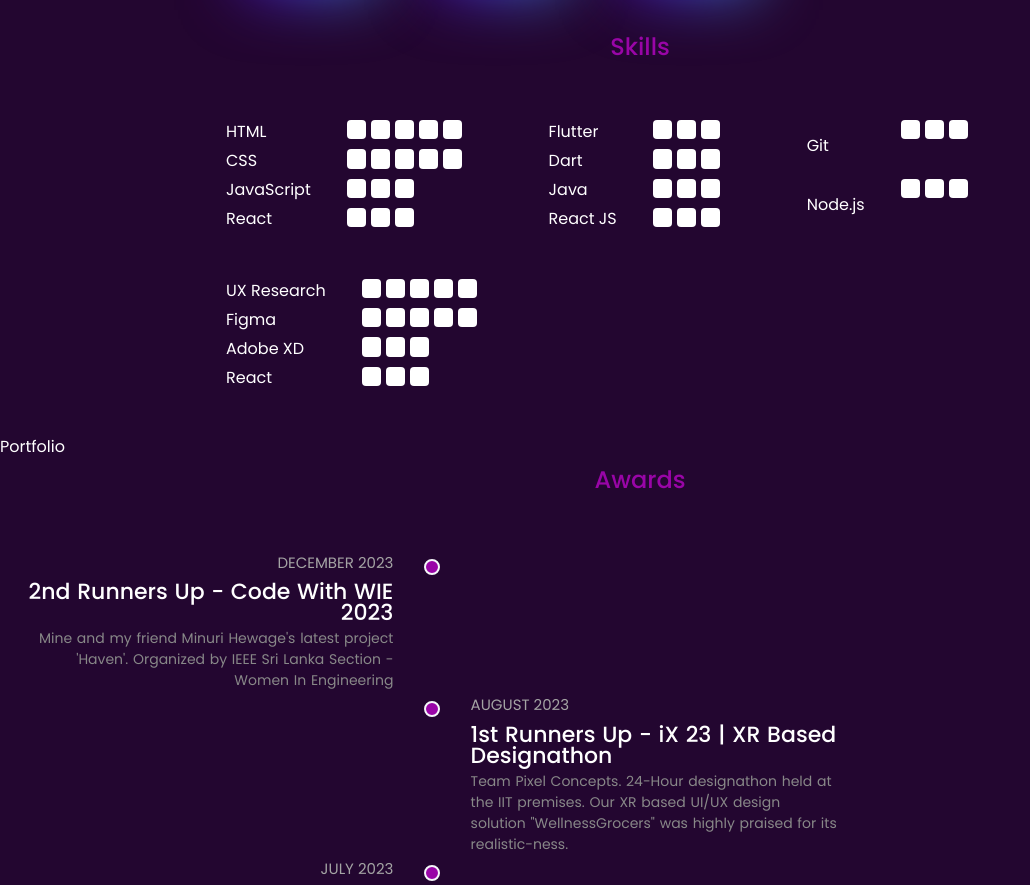
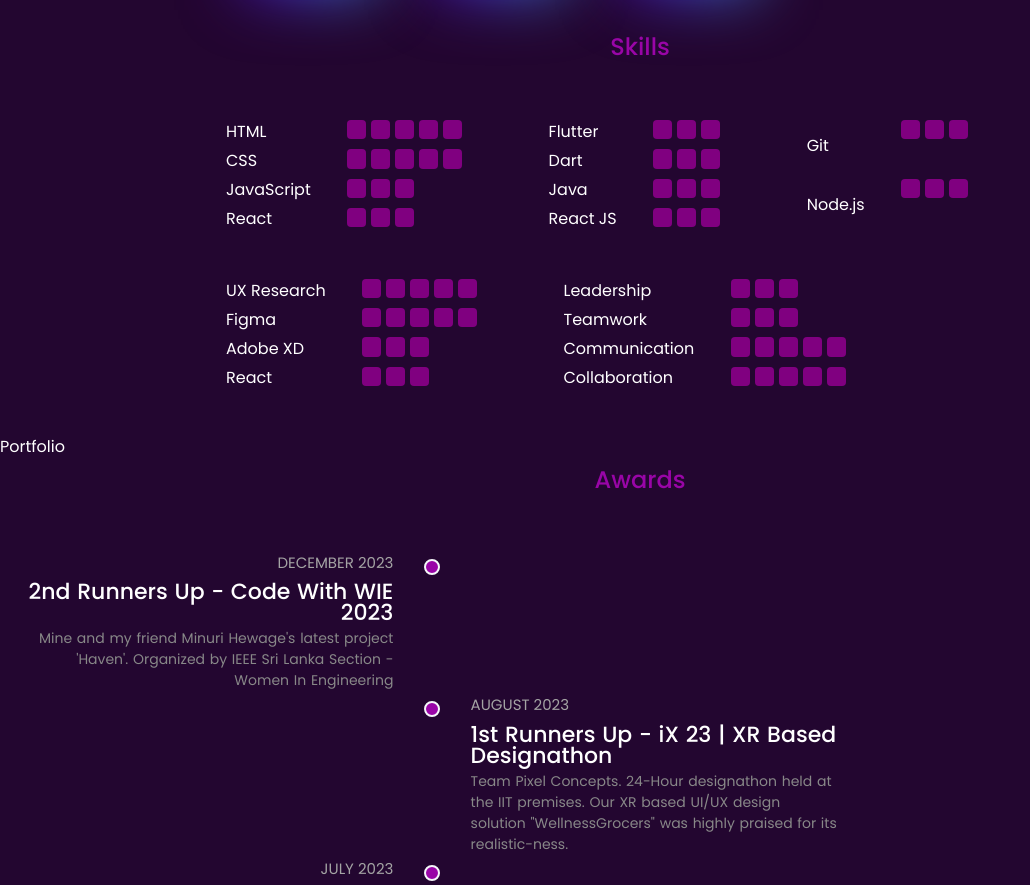
Before and after one commit to disara7/portfolio, a React (Create React App) app: page / in a window 1280 px wide. Shown: the part 1960-2845 px from the top of the page, without its empty margins (0-1030 px from the left). Built offline with nearby package versions, Linux system fonts and the light colour scheme.

Commit message:
updated soft skills

```diff
--- a/src/components/skills/Skills.jsx
+++ b/src/components/skills/Skills.jsx
@@ -143,6 +143,46 @@ const Skills = () => {
             </td>
           </tr>
         </table>
+
+        <table>
+        <tr>
+            <td>Leadership</td>
+            <td className='skill_box'>
+              <div class="shape shape-square"></div>
+              <div class="shape shape-square"></div>
+              <div class="shape shape-square"></div>
+            </td>
+          </tr>
+          <tr>
+            <td>Teamwork</td>
+            <td className='skill_box'>
+              <div class="shape shape-square"></div>
+              <div class="shape shape-square"></div>
+              <div class="shape shape-square"></div>
+            </td>
+          </tr>
+          <tr>
+            <td>Communication</td>
+            <td className='skill_box'>
+              <div class="shape shape-square"></div>
+              <div class="shape shape-square"></div>
+              <div class="shape shape-square"></div>
+              <div class="shape shape-square"></div>
+              <div class="shape shape-square"></div>
+            </td>
+          </tr>
+          <tr>
+            <td>Collaboration</td>
+            <td className='skill_box'>
+              <div class="shape shape-square"></div>
+              <div class="shape shape-square"></div>
+              <div class="shape shape-square"></div>
+              <div class="shape shape-square"></div>
+              <div class="shape shape-square"></div>
+            </td>
+          </tr>
+
+        </table>
       </div>
 
     </section>
--- a/src/components/skills/skills.css
+++ b/src/components/skills/skills.css
@@ -7,7 +7,7 @@
   .shape {
     /* margin: 25px auto 50px; */
     margin: 0.15rem;
-    background-color: white;
+    background-color: purple;
   }
 
   .skill_box{
```
